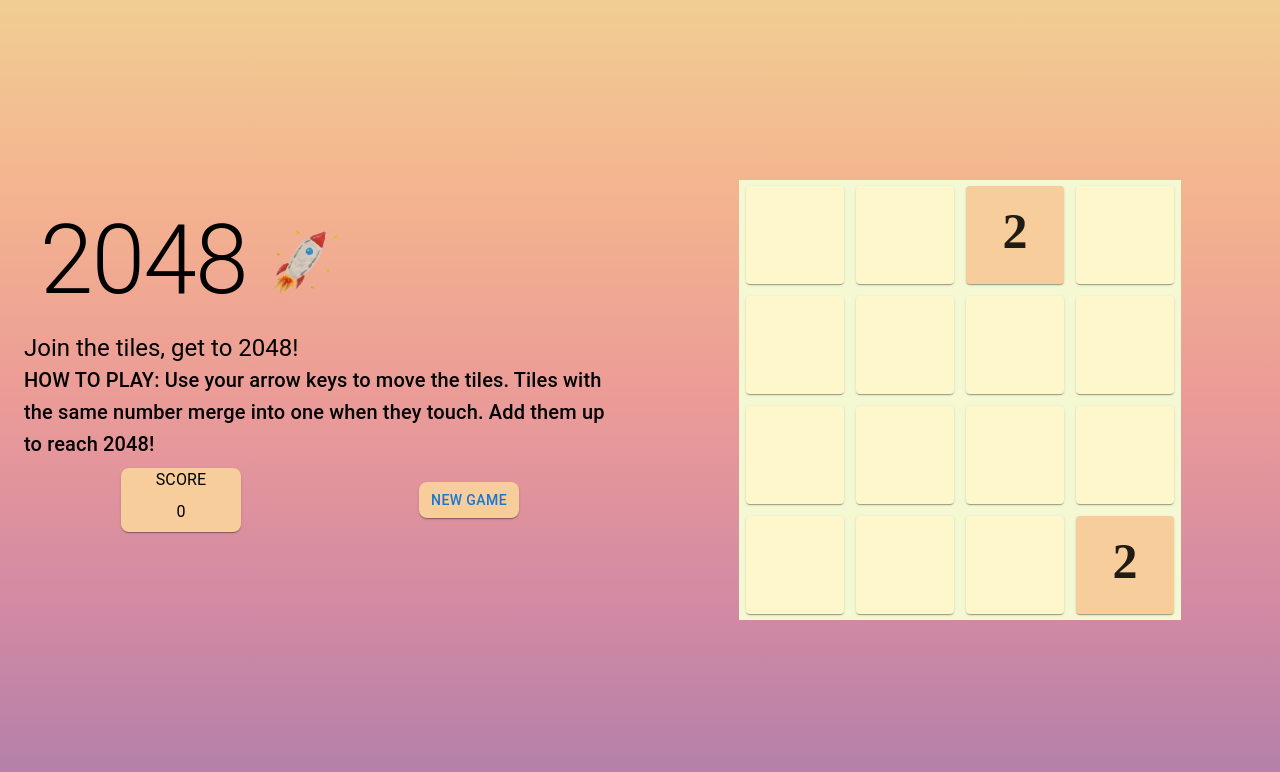
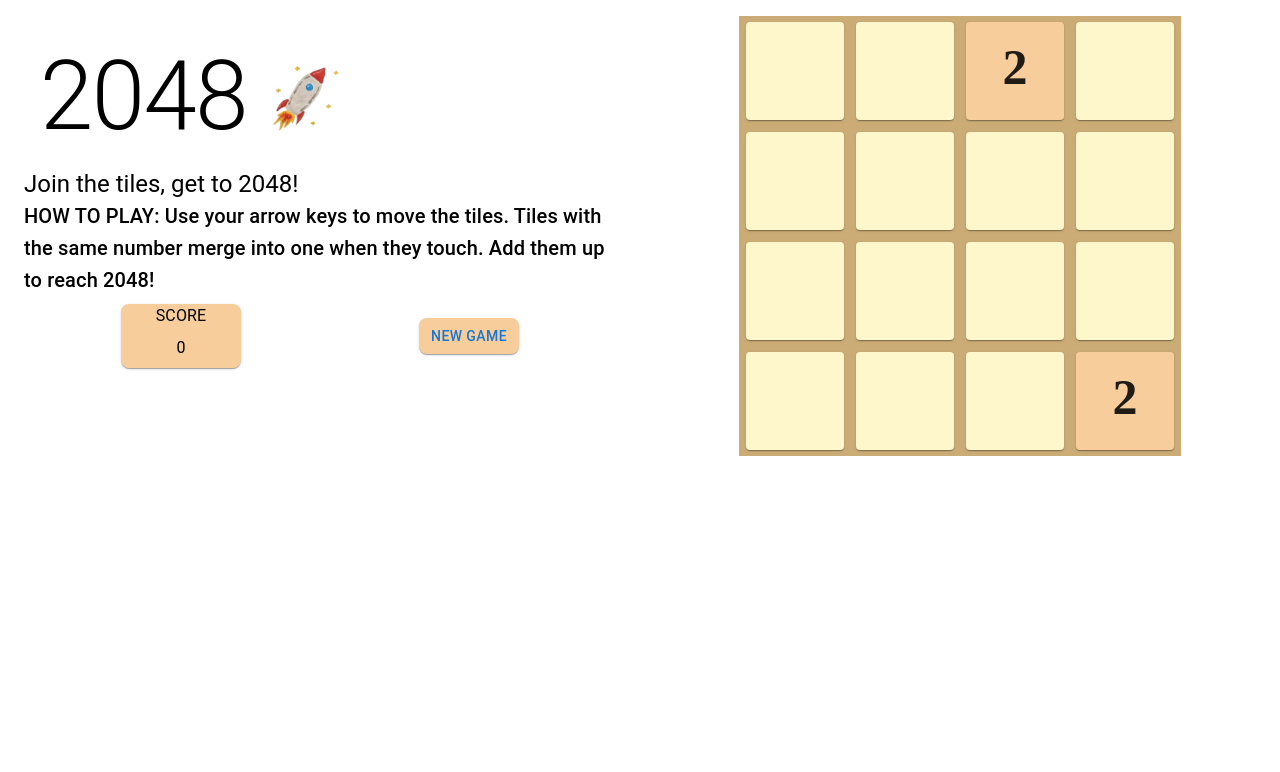
Before and after one commit to reenasoni3001/2048game, a React (Create React App) app: page / in a window 1280 px wide. Shown: the top 772 px of the page. Built offline with nearby package versions, Linux system fonts and the light colour scheme.

Commit message:
game over functionality added

```diff
--- a/src/App.js
+++ b/src/App.js
@@ -8,13 +8,10 @@ function App() {
       justifyContent="center"
       alignItems="center"
       sx={{
-        //background: "linear-gradient(to right, #ad5389, #3c1053)",
-        // background:
-        //   " linear-gradient(to left, #f0ce92, #f4b38f, #eb9b97, #d38aa3, #af7fab)",
-        background:
-          "linear-gradient(to bottom, #f0ce92, #f4b38f, #eb9b97, #d38aa3, #af7fab)",
-        height: "100vh",
-        minWidth: "100vh",
+        //height: "100vh",
+        //minWidth: "100vh",
+        minHeight: { xs: 12, md: 12, sm: 12, lg: 12, xl: 12 },
+        minWidth: { xs: 12, md: 12, sm: 12 },
       }}
     >
       <Grid item xs={12} md={12} sm={12}>
--- a/src/Util/handleSwipeFunctions.jsx
+++ b/src/Util/handleSwipeFunctions.jsx
@@ -32,6 +32,7 @@ export function combine(sortedArray) {
     for (let j = 0; j < sortedArray.length; j++)
       if (sortedArray[i][j] === sortedArray[i][j + 1]) {
         let combinedTotal = sortedArray[i][j] + sortedArray[i][j + 1];
+
         sortedArray[i][j] = combinedTotal;
         sortedArray[i][j + 1] = 0;
       }
--- a/src/components/Board.jsx
+++ b/src/components/Board.jsx
@@ -24,12 +24,6 @@ const Board = ({ score, setScore, state, setState }) => {
   const DOWN_ARROW = 40;
   const LEFT_ARROW = 37;
   const RIGHT_ARROW = 39;
-  // const [state, setState] = React.useState([
-  //   [0, 0, 0, 0],
-  //   [0, 0, 0, 0],
-  //   [0, 0, 0, 0],
-  //   [0, 0, 0, 0],
-  // ]);
 
   const initialize = () => {
     const newGrid = cloneDeep(state);
@@ -43,6 +37,35 @@ const Board = ({ score, setScore, state, setState }) => {
     // eslint-disable-next-line
   }, []);
 
+  function checkForGameOver() {
+    let checker = swipeLeft();
+    console.log("checker", checker);
+    console.log("state", state);
+    if (JSON.stringify(state) !== JSON.stringify(checker)) {
+      return false;
+    }
+
+    let checker2 = swipeDown();
+
+    if (JSON.stringify(state) !== JSON.stringify(checker2)) {
+      return false;
+    }
+
+    let checker3 = swipeRight();
+
+    if (JSON.stringify(state) !== JSON.stringify(checker3)) {
+      return false;
+    }
+
+    let checker4 = swipeUp();
+
+    if (JSON.stringify(state) !== JSON.stringify(checker4)) {
+      return false;
+    }
+
+    return true;
+  }
+
   function swipeLeft() {
     // const newGrid = swipeLeftUtil(state, score, setScore);
     // setState(newGrid);
@@ -52,7 +75,9 @@ const Board = ({ score, setScore, state, setState }) => {
     if (JSON.stringify(state) !== JSON.stringify(final)) {
       addNumber(final);
     }
+
     setState(final);
+    return final;
   }
 
   const swipeRight = () => {
@@ -65,6 +90,7 @@ const Board = ({ score, setScore, state, setState }) => {
       addNumber(final);
     }
     setState(final);
+    return final;
   };
 
   const swipeDown = () => {
@@ -79,6 +105,7 @@ const Board = ({ score, setScore, state, setState }) => {
       addNumber(final);
     }
     setState(final);
+    return final;
   };
 
   const swipeUp = () => {
@@ -93,6 +120,7 @@ const Board = ({ score, setScore, state, setState }) => {
       addNumber(final);
     }
     setState(final);
+    return final;
   };
 
   React.useEffect(() => {
@@ -123,15 +151,19 @@ const Board = ({ score, setScore, state, setState }) => {
         break;
     }
 
-    // if (state.every((row) => row.every((cell) => cell !== 0))) {
-    //   alert("game over");
-    // }
+    if (state.every((row) => row.every((cell) => cell !== 0))) {
+      let game = checkForGameOver();
+      console.log(game);
+      if (game) {
+        alert("gameover");
+      }
+    }
   };
 
   return (
     <Container
       sx={{
-        width: 490,
+        width: { sm: 490, xs: 490, md: 490 },
         p: 2,
       }}
     >
@@ -143,7 +175,8 @@ const Board = ({ score, setScore, state, setState }) => {
           alignItems="center"
           key={i}
           sx={{
-            backgroundColor: "#F5F9D3",
+            //backgroundColor: "#F5F9D3",
+            backgroundColor: "#CBAC76",
           }}
         >
           {cells.map((cell, j) => (
--- a/src/components/Game.jsx
+++ b/src/components/Game.jsx
@@ -12,8 +12,20 @@ const Game = () => {
   ]);
 
   const [score, setScore] = React.useState(0);
+  //const score = useRef(0);
+
   return (
-    <Grid container justifyContent="center" direction="row">
+    <Grid
+      container
+      justifyContent="center"
+      direction="row"
+      sx={{
+        // background:
+        //   "linear-gradient(to bottom, #f0ce92, #f4b38f, #eb9b97, #d38aa3, #af7fab)",
+        minHeight: { xs: 12, md: 12, sm: 12, lg: 12, xl: 12 },
+        minWidth: { xs: 12, md: 12, sm: 12 },
+      }}
+    >
       <Grid item xs={12} sm={12} md={6} padding={3}>
         <Header score={score} state={state} setState={setState} />
       </Grid>
```
